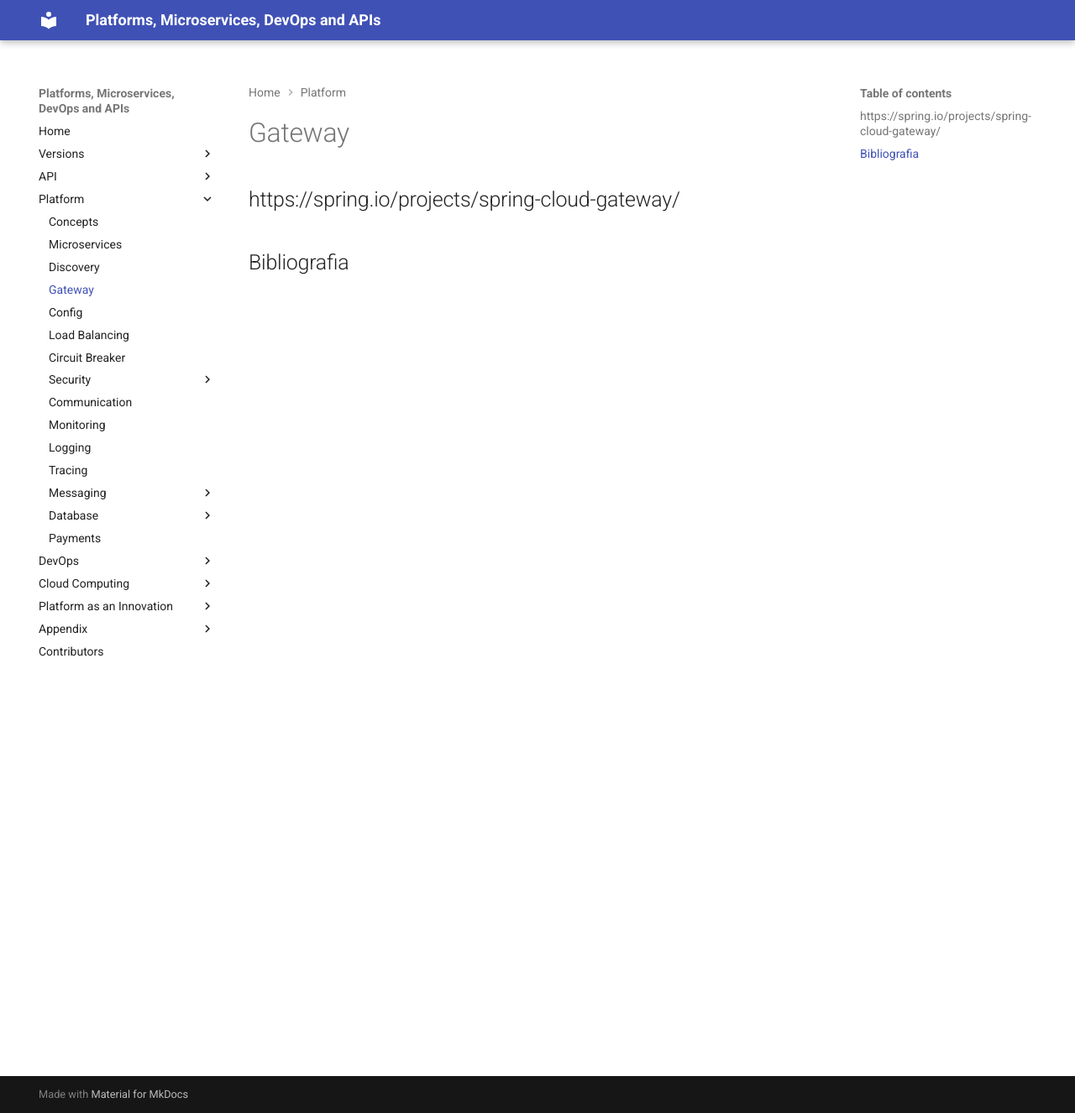
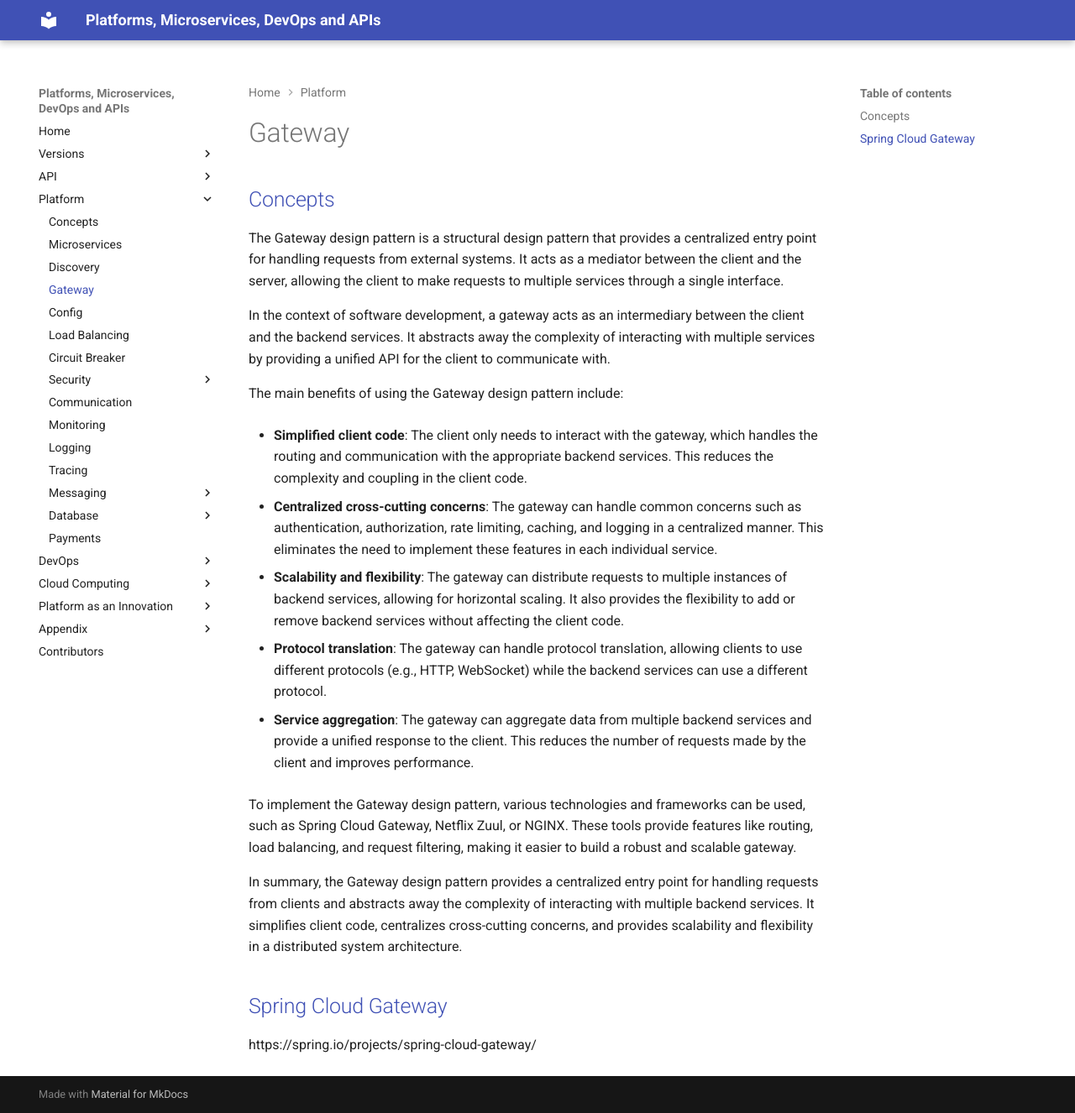
Before and after one commit to hsandmann/platform, an MkDocs documentation site: the page built from docs/gateway.md, in a window 1280 px wide and 1326 px high. Shown: the whole window at 84% size. Built offline with MkDocs 1.6.1 and Material for MkDocs 9.7.7, drawn with Linux system fonts in a browser that asks for light colours.

Commit message:
Initial Version

```diff
--- a/docs/gateway.md
+++ b/docs/gateway.md
@@ -1,5 +1,25 @@
-# Gateway
 
-## https://spring.io/projects/spring-cloud-gateway/
+## [Concepts](#concepts)
 
-## Bibliografia
+The Gateway design pattern is a structural design pattern that provides a centralized entry point for handling requests from external systems. It acts as a mediator between the client and the server, allowing the client to make requests to multiple services through a single interface.
+
+In the context of software development, a gateway acts as an intermediary between the client and the backend services. It abstracts away the complexity of interacting with multiple services by providing a unified API for the client to communicate with.
+
+The main benefits of using the Gateway design pattern include:
+
+* **Simplified client code**: The client only needs to interact with the gateway, which handles the routing and communication with the appropriate backend services. This reduces the complexity and coupling in the client code.
+
+* **Centralized cross-cutting concerns**: The gateway can handle common concerns such as authentication, authorization, rate limiting, caching, and logging in a centralized manner. This eliminates the need to implement these features in each individual service.
+
+* **Scalability and flexibility**: The gateway can distribute requests to multiple instances of backend services, allowing for horizontal scaling. It also provides the flexibility to add or remove backend services without affecting the client code.
+
+* **Protocol translation**: The gateway can handle protocol translation, allowing clients to use different protocols (e.g., HTTP, WebSocket) while the backend services can use a different protocol.
+
+* **Service aggregation**: The gateway can aggregate data from multiple backend services and provide a unified response to the client. This reduces the number of requests made by the client and improves performance.
+
+To implement the Gateway design pattern, various technologies and frameworks can be used, such as Spring Cloud Gateway, Netflix Zuul, or NGINX. These tools provide features like routing, load balancing, and request filtering, making it easier to build a robust and scalable gateway.
+
+In summary, the Gateway design pattern provides a centralized entry point for handling requests from clients and abstracts away the complexity of interacting with multiple backend services. It simplifies client code, centralizes cross-cutting concerns, and provides scalability and flexibility in a distributed system architecture.
+
+## [Spring Cloud Gateway](#spring-cloud-gateway)
+https://spring.io/projects/spring-cloud-gateway/
```
Also changed, not shown: docs/security.md (+1 -1 lines).
